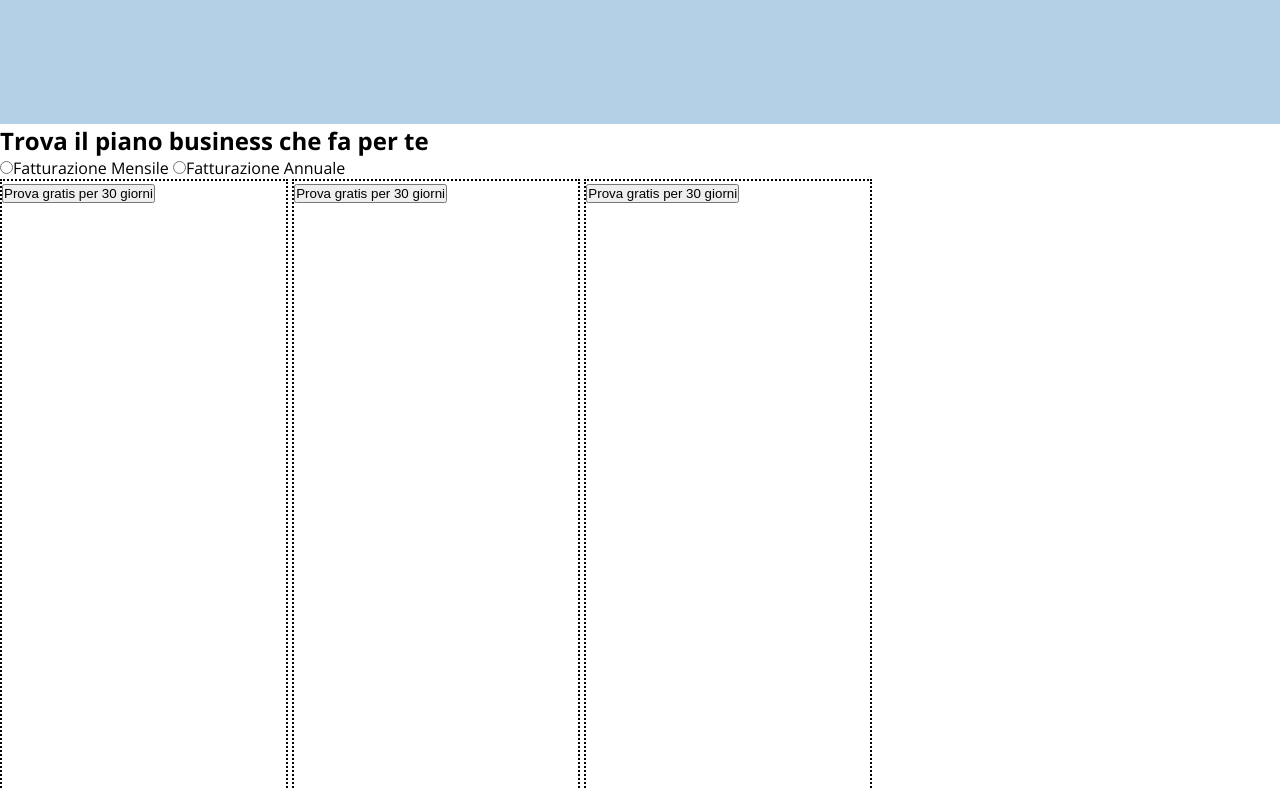
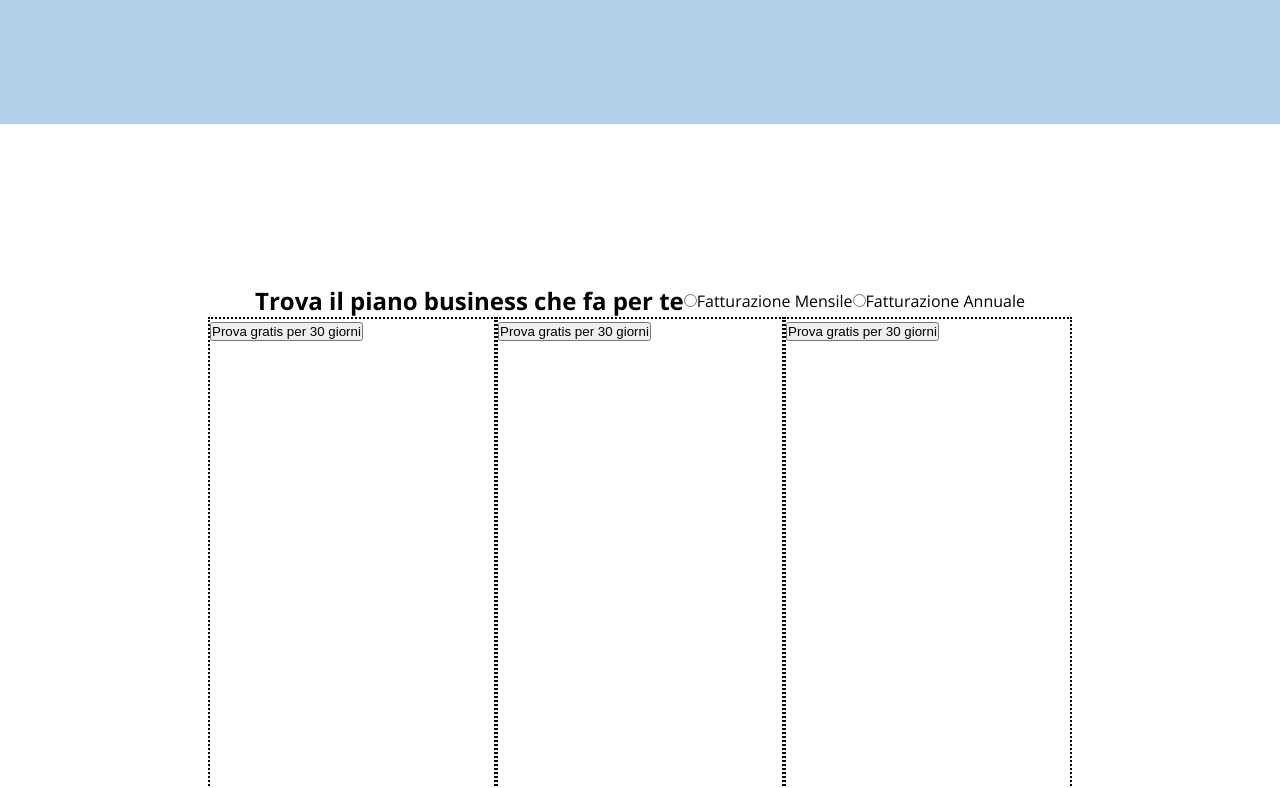
Before and after one commit to SamuelNdreu/htmlcss-dropbox, a plain HTML site: page index.html in a window 1280 px wide. Shown: the part 692-1480 px from the top of the page. Drawn offline with nearby package versions, Linux system fonts and the light colour scheme.

Commit message:
fixed column in certer- time for lunch!

```diff
--- a/css/style.css
+++ b/css/style.css
@@ -74,11 +74,10 @@ article.enterprise{
     border: 2px dotted black;
     display: inline-block;
 
-
 }
 
 
-section.plans{
+section.find-your-plan{
     margin-top: 10rem
 
 }
--- a/index.html
+++ b/index.html
@@ -55,11 +55,12 @@
         </section>
 
         <!-- Your Business Plan -->
-        <section  class="container-your-plan">
+        <section  class="find-your-plan flex flex-centered">
                 <h2>Trova il piano business che fa per te</h2>
                 <input type="radio">Fatturazione Mensile
                 <input type="radio">Fatturazione Annuale
-        </section class="plans-detail flex flex-centered">
+        </section>
+        <section class="plans-detail flex flex-centered flex-between">
         <!-- Column With plans -->
             <article class="professional flex flex-between flex-centered">
                 <h3>
@@ -73,7 +74,7 @@
                 <span></span>
                 <span></span>
             </article>
-            <article class="advanced flex flex-between">
+            <article class="advanced flex flex-between flex-centered">
                 <h3>
                 </h3>
                 <span></span>
@@ -98,6 +99,10 @@
                 <span></span>
             </article>
 
+            <!-- Enterprise Container -->
+            <section class="enterprise">
+
+            </section>
 
 
     </main>
```
